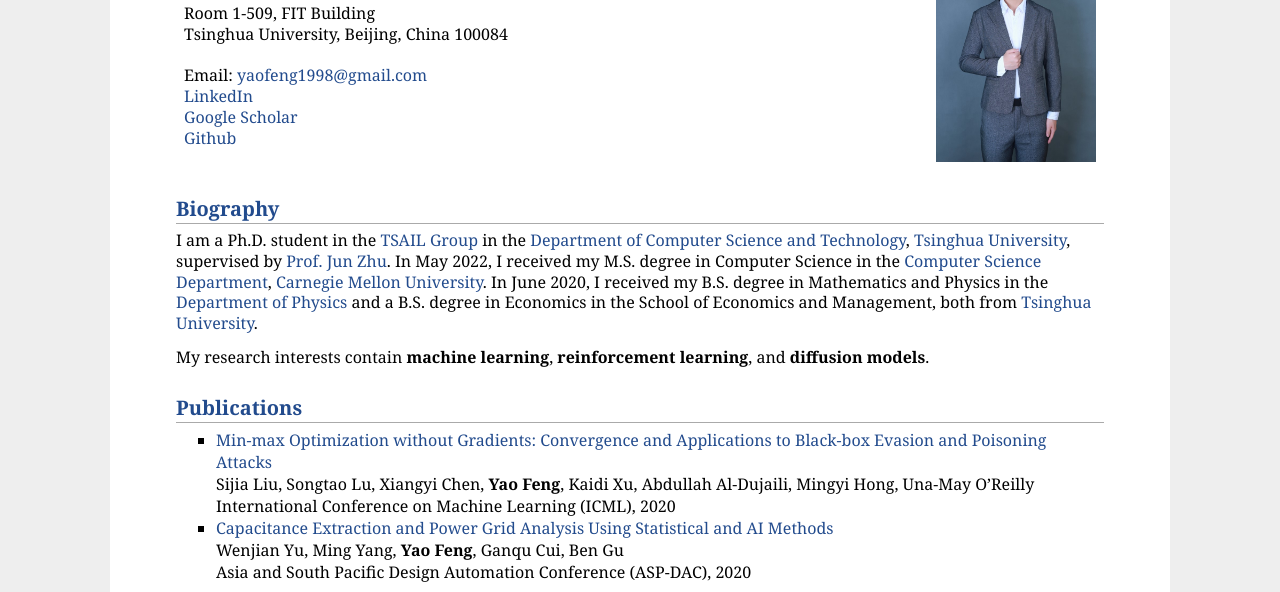
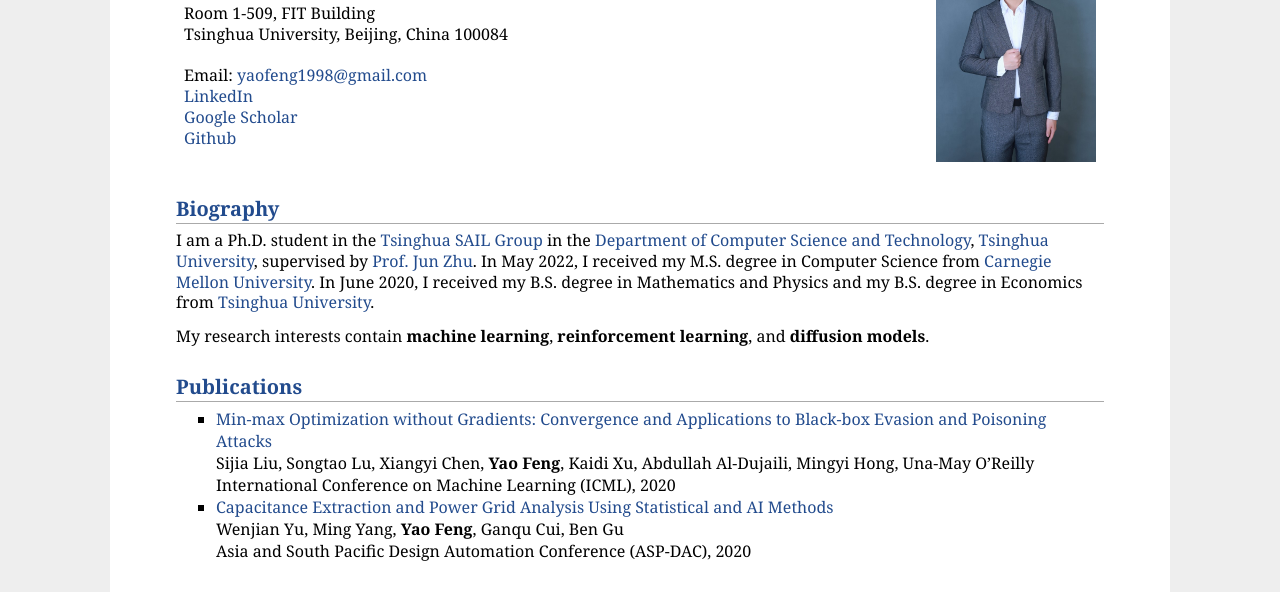
Before and after one commit to yaofeng1998/yaofeng1998.github.io, a plain HTML site: page index.html in a window 1280 px wide. Shown: the part 145-737 px from the top of the page. Drawn offline with Linux system fonts and the light colour scheme.

Commit message:
improve info

```diff
--- a/index.html
+++ b/index.html
@@ -34,9 +34,8 @@
 
 		<h2>Biography</h2>
 		<p>
-			I am a Ph.D. student in the <a href="https://ml.cs.tsinghua.edu.cn/index.html">TSAIL Group</a> in the <a href="https://www.cs.tsinghua.edu.cn/csen/">Department of Computer Science and Technology</a>, <a href="https://www.tsinghua.edu.cn/en">Tsinghua University</a>, supervised by <a href="https://ml.cs.tsinghua.edu.cn/~jun/">Prof. Jun Zhu</a>.
-			In May 2022, I received my M.S. degree in Computer Science in the <a href="https://csd.cmu.edu/">Computer Science Department</a>, <a href="https://www.cmu.edu/">Carnegie Mellon University</a>.
-			In June 2020, I received my B.S. degree in Mathematics and Physics in the <a href="https://www.phys.tsinghua.edu.cn/phyen/index.htm">Department of Physics</a> and a B.S. degree in Economics in the School of Economics and Management, both from <a href="https://www.tsinghua.edu.cn/en">Tsinghua University</a>.<br>
+			I am a Ph.D. student in the <a href="https://ml.cs.tsinghua.edu.cn/index.html">Tsinghua SAIL Group</a> in the <a href="https://www.cs.tsinghua.edu.cn/csen/">Department of Computer Science and Technology</a>, <a href="https://www.tsinghua.edu.cn/en">Tsinghua University</a>, supervised by <a href="https://ml.cs.tsinghua.edu.cn/~jun/">Prof. Jun Zhu</a>.
+			In May 2022, I received my M.S. degree in Computer Science from <a href="https://www.cmu.edu/">Carnegie Mellon University</a>. In June 2020, I received my B.S. degree in Mathematics and Physics and my B.S. degree in Economics from <a href="https://www.tsinghua.edu.cn/en">Tsinghua University</a>.<br>
 		</p>
 		<p>
 			My research interests contain <strong>machine learning</strong>, <strong>reinforcement learning</strong>, and <strong>diffusion models</strong>.
```
